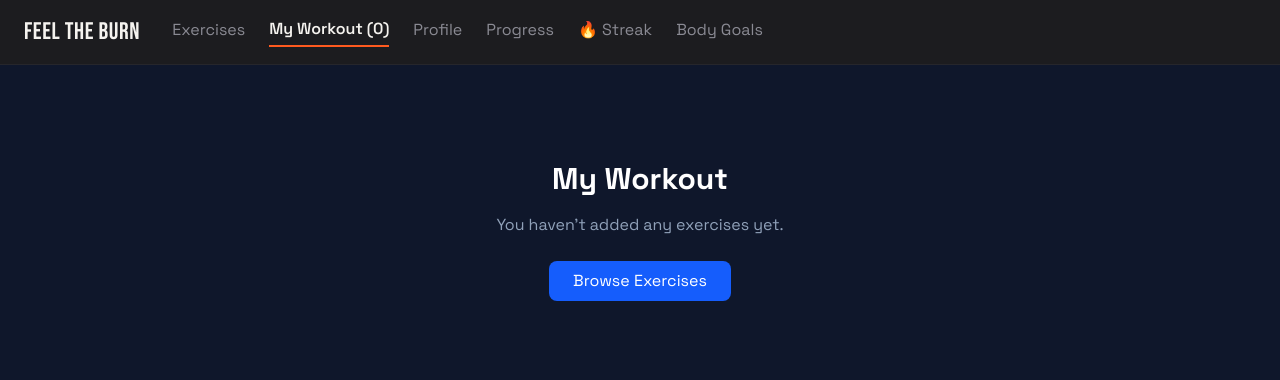
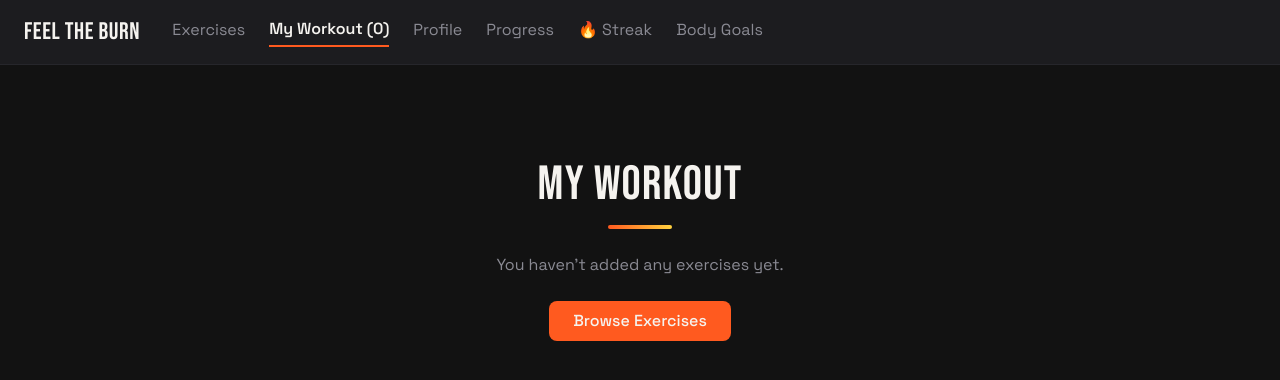
Before and after one commit to LevisNganga1135/calipath, a React (Vite) app: page /my-workout in a window 1280 px wide. Shown: the top 380 px of the page. Built offline with nearby package versions, Linux system fonts and the light colour scheme.

Commit message:
Apply design system to My Workout page

```diff
--- a/src/components/MyWorkout.jsx
+++ b/src/components/MyWorkout.jsx
@@ -1,19 +1,20 @@
 import { Link } from 'react-router-dom'
 
-// This component receives its data as props from App.jsx, rather than
-// fetching anything itself — it's purely a "display what I'm given" view.
 function MyWorkout({ myWorkout, removeFromWorkout }) {
   if (myWorkout.length === 0) {
     return (
-      <div className="min-h-screen bg-slate-900 p-8">
+      <div className="min-h-screen bg-char p-8">
         <div className="max-w-3xl mx-auto text-center mt-16">
-          <h1 className="text-3xl font-bold text-white mb-4">My Workout</h1>
-          <p className="text-slate-400 mb-6">
+          <h1 className="font-display text-5xl tracking-wide text-chalk mb-4">
+            MY WORKOUT
+          </h1>
+          <div className="ember-bar mx-auto mb-6"></div>
+          <p className="text-steel mb-6">
             You haven't added any exercises yet.
           </p>
           <Link
             to="/exercises"
-            className="inline-block bg-blue-600 text-white px-6 py-2 rounded-lg hover:bg-blue-500"
+            className="inline-block bg-ember hover:bg-ember-dark text-chalk px-6 py-2 rounded-lg font-medium transition-colors"
           >
             Browse Exercises
           </Link>
@@ -23,17 +24,18 @@ function MyWorkout({ myWorkout, removeFromWorkout }) {
   }
 
   return (
-    <div className="min-h-screen bg-slate-900 p-8">
+    <div className="min-h-screen bg-char p-8">
       <div className="max-w-3xl mx-auto">
-        <h1 className="text-3xl font-bold text-white mb-6">
-          My Workout ({myWorkout.length})
+        <h1 className="font-display text-5xl tracking-wide text-chalk mb-2">
+          MY WORKOUT ({myWorkout.length})
         </h1>
+        <div className="ember-bar mb-6"></div>
 
         <div className="space-y-4">
           {myWorkout.map((exercise) => (
             <div
               key={exercise.id}
-              className="bg-slate-800 rounded-xl p-4 flex items-center justify-between"
+              className="bg-charcoal rounded-xl p-4 flex items-center justify-between"
             >
               <div className="flex items-center gap-4">
                 {exercise.thumbnail ? (
@@ -43,19 +45,19 @@ function MyWorkout({ myWorkout, removeFromWorkout }) {
                     className="w-16 h-16 object-cover rounded-lg"
                   />
                 ) : (
-                  <div className="w-16 h-16 bg-slate-700 rounded-lg flex items-center justify-center text-slate-500 text-xs">
+                  <div className="w-16 h-16 bg-charcoal-light rounded-lg flex items-center justify-center text-steel text-xs">
                     No image
                   </div>
                 )}
                 <div>
-                  <h2 className="text-white font-semibold">{exercise.name}</h2>
-                  <span className="text-slate-400 text-sm">{exercise.category}</span>
+                  <h2 className="text-chalk font-semibold">{exercise.name}</h2>
+                  <span className="text-steel text-sm">{exercise.category}</span>
                 </div>
               </div>
 
               <button
                 onClick={() => removeFromWorkout(exercise.id)}
-                className="bg-red-600 text-white px-3 py-1.5 rounded-lg text-sm hover:bg-red-500"
+                className="bg-ember/20 text-ember px-3 py-1.5 rounded-lg text-sm hover:bg-ember/30 transition-colors"
               >
                 Remove
               </button>
```
